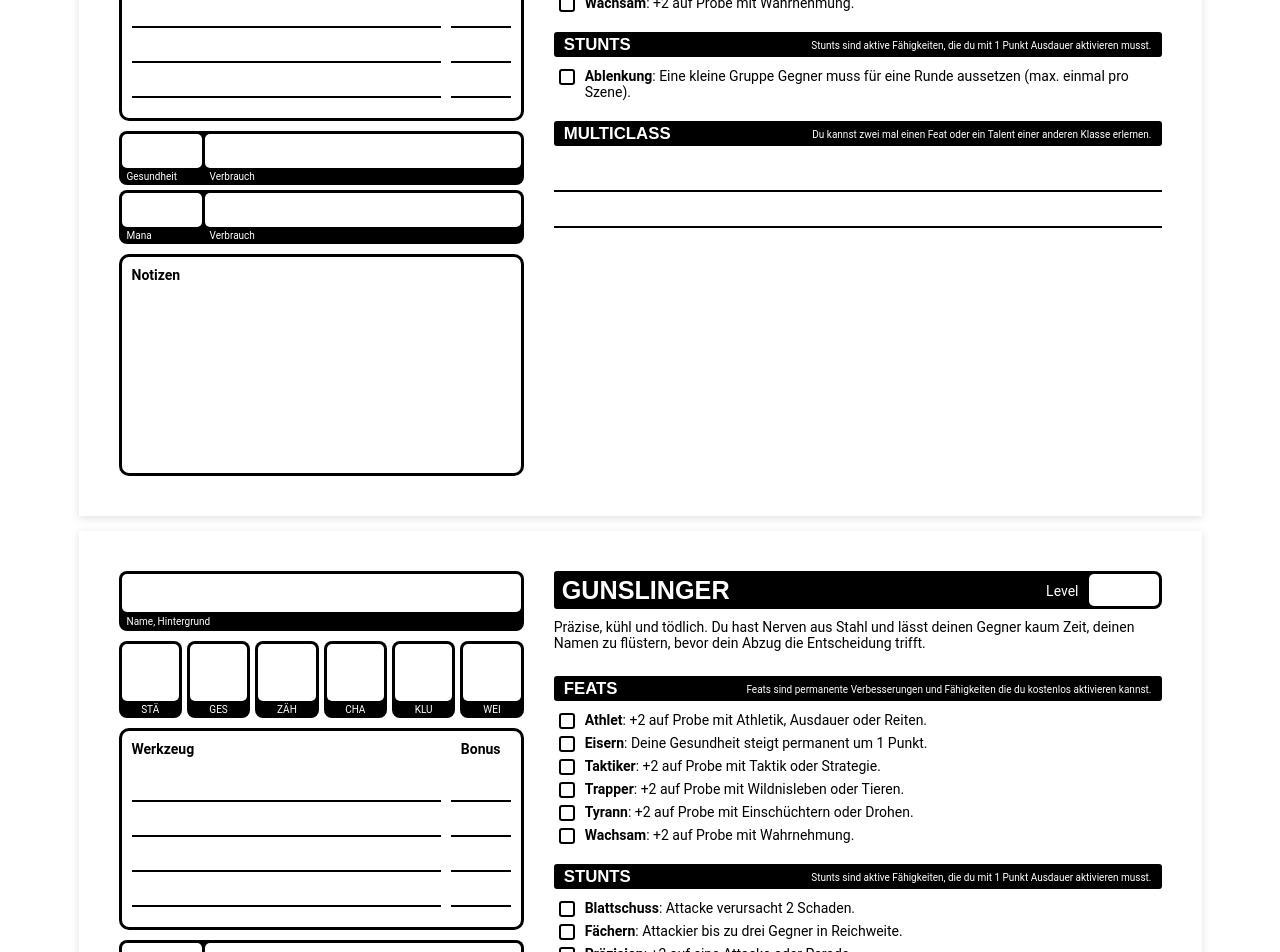
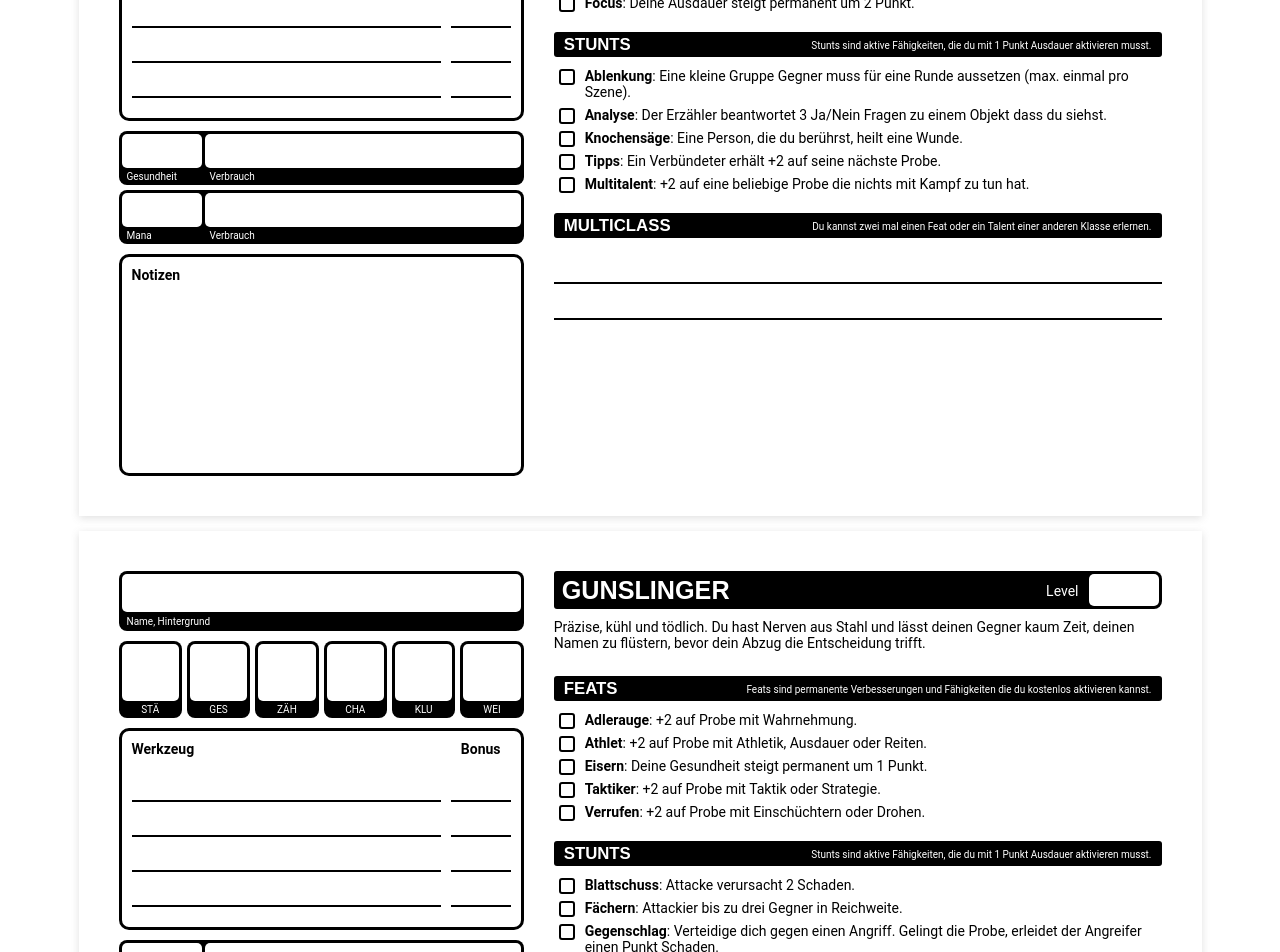
Before and after one commit to Paraldos/dungeoncrawl, a React (Vite) app: page / in a window 1280 px wide. Shown: the part 10880-11832 px from the top of the page. Built offline with nearby package versions, Linux system fonts and the light colour scheme.

Commit message:
refined skill descriptions

```diff
--- a/src/components/playbooks/data/Deadlands/_Gunslinger.js
+++ b/src/components/playbooks/data/Deadlands/_Gunslinger.js
@@ -6,19 +6,19 @@ const Gunslinger = new Playbook(
   "Gunslinger",
   "Präzise, kühl und tödlich. Du hast Nerven aus Stahl und lässt deinen Gegner kaum Zeit, deinen Namen zu flüstern, bevor dein Abzug die Entscheidung trifft.",
   [
+    new Talent("Adlerauge", descriptions.skill(["Wahrnehmung"])),
     new Talent(
       "Athlet",
       descriptions.skill(["Athletik", "Ausdauer", "Reiten"])
     ),
     new Talent("Eisern", descriptions.extraHealth),
     new Talent("Taktiker", descriptions.skill(["Taktik", "Strategie"])),
-    new Talent("Trapper", descriptions.skill(["Wildnisleben", "Tieren"])),
-    new Talent("Tyrann", descriptions.skill(["Einschüchtern", "Drohen"])),
-    new Talent("Wachsam", descriptions.skill(["Wahrnehmung"])),
+    new Talent("Verrufen", descriptions.skill(["Einschüchtern", "Drohen"])),
   ],
   [
     new Talent("Blattschuss", descriptions.heavyAttack),
     new Talent("Fächern", descriptions.multiattack),
+    new Talent("Gegenschlag", descriptions.counter),
     new Talent("Präzision", descriptions.maneuver),
     new Talent("Schnellziehen", descriptions.quickdraw),
   ]
--- a/src/components/playbooks/data/Deadlands/_Huckster.js
+++ b/src/components/playbooks/data/Deadlands/_Huckster.js
@@ -4,7 +4,7 @@ import Playbook from "../Playbook.js";
 
 const Huckster = new Playbook(
   "Huckster",
-  "Charmante, manipulativ und gerissen. Ein Huckster ist ein Glücksspieler, der dunkle Kräfte durch seine Karten kanalisiert. Doch jedes Spiel hat sei-nen Preis, und der Einsatz könnte am Ende deine eigene Seele sein.",
+  "Charmante, manipulativ und gerissen. Ein Huckster ist ein Glücksspieler, der dunkle Kräfte durch seine Karten kanalisiert. Doch jedes Spiel hat seinen Preis, und der Einsatz könnte am Ende deine eigene Seele sein.",
   [
     new Talent("Charmeur", descriptions.skill(["Überreden", "Betören"])),
     new Talent("Focus", descriptions.extraMana),
--- a/src/components/playbooks/data/Deadlands/_Prediger.js
+++ b/src/components/playbooks/data/Deadlands/_Prediger.js
@@ -4,7 +4,7 @@ import Playbook from "../Playbook.js";
 
 const Prediger = new Playbook(
   "Prediger",
-  "Charismatisch und erfüllt von göttlichem Feuer. Du bist ein Verkünder des Glaubens, ein Wächter der Moral und eine brennende Fackel in den dunk-len Weiten des Westens.",
+  "Charismatisch und erfüllt von göttlichem Feuer. Du bist ein Verkünder des Glaubens, ein Wächter der Moral und eine brennende Fackel in den dunklen Weiten des Westens.",
   [
     new Talent(
       "Courage",
--- a/src/components/playbooks/data/Deadlands/_Schamane.js
+++ b/src/components/playbooks/data/Deadlands/_Schamane.js
@@ -12,7 +12,7 @@ const Schamane = new Playbook(
       "Medizinmann",
       descriptions.skill(["Heilen", "Heilpflanzen", "Medizin"])
     ),
-    new Talent("Tyrann", descriptions.skill(["Einschüchtern", "Drohen"])),
+    new Talent("Dunkle Aura", descriptions.skill(["Einschüchtern", "Drohen"])),
   ],
   [
     new Talent("Heilung", descriptions.healing),
--- a/src/components/playbooks/data/Deadlands/_doc.js
+++ b/src/components/playbooks/data/Deadlands/_doc.js
@@ -6,20 +6,22 @@ const doc = new Playbook(
   "Doc",
   "Klug, geschickt und pragmatisch. Du bist die Person, die andere aufsuchen, wenn Kugeln entfernt, Wunden genäht oder Probleme gelöst werden müssen.",
   [
+    new Talent("Adlerauge", descriptions.skill(["Wahrnehmung"])),
     new Talent(
       "Arzt",
       descriptions.skill(["Heilen", "Heilpflanzen", "Medizin"])
     ),
     new Talent("Baumeistern", descriptions.skill(["Handwerk"])),
-    new Talent("Gelehrter", descriptions.skill(["Bildung", "Wissen"])),
+    new Talent("Diplom", descriptions.skill(["Bildung", "Wissen"])),
     new Talent("Focus", descriptions.extraMana),
-    new Talent("Wachsam", descriptions.skill(["Wahrnehmung"])),
   ],
-  [new Talent("Ablenkung", descriptions.tendrils)],
-  [new Talent("Analyse", descriptions.clairvoyance)],
-  [new Talent("Knochensäge", descriptions.healing)],
-  [new Talent("Inspirieren", descriptions.blessing)],
-  [new Talent("Multitalent", descriptions.multitalent)]
+  [
+    new Talent("Ablenkung", descriptions.tendrils),
+    new Talent("Analyse", descriptions.clairvoyance),
+    new Talent("Knochensäge", descriptions.healing),
+    new Talent("Tipps", descriptions.blessing),
+    new Talent("Multitalent", descriptions.multitalent),
+  ]
 );
 
 export default doc;
```
